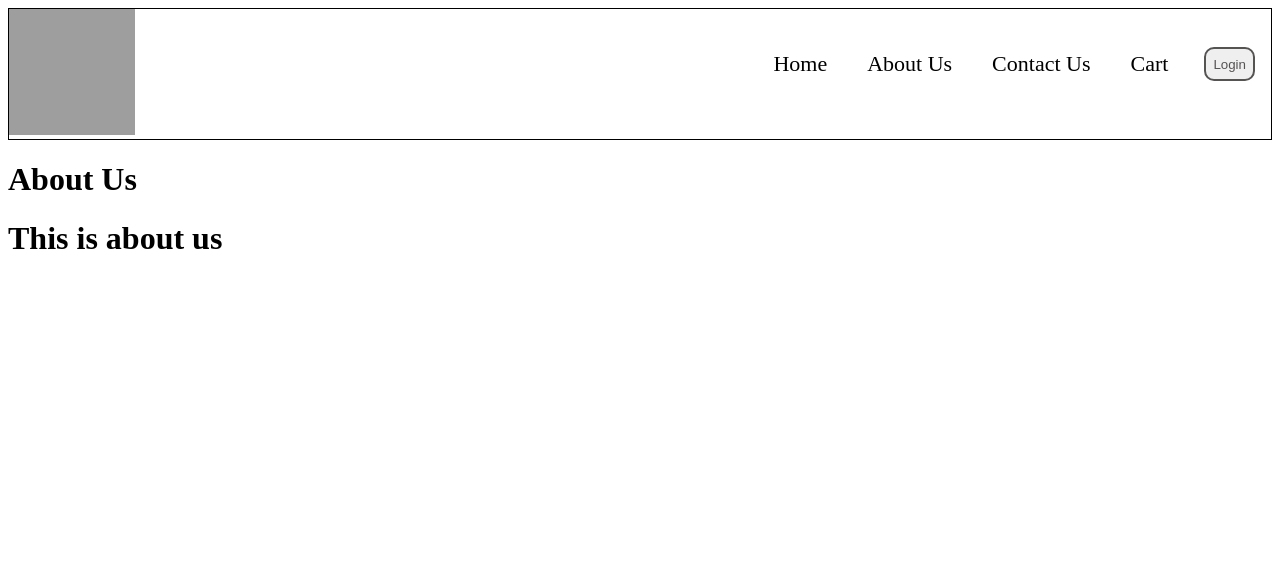
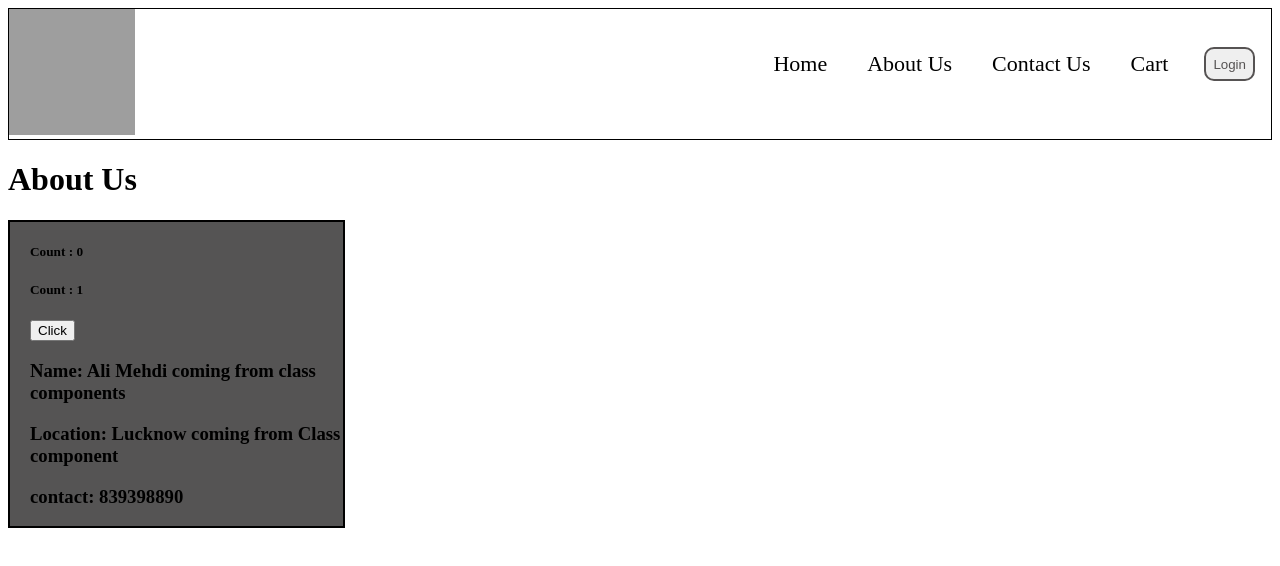
Before and after one commit to alimehdi9651/REACT, a React (Vite) app: page /about in a window 1280 px wide. Shown: the top 566 px of the page. Built offline with nearby package versions, Linux system fonts and the light colour scheme; grey boxes are pictures that could not be loaded.

Commit message:
ep 7 running

```diff
--- a/index.css
+++ b/index.css
@@ -107,3 +107,12 @@ display: inline-block; */
     align-items: center;
 
 }
+.User-Card{
+    background-color: #555454;
+    width: 26vw;
+    border: 2px solid black;
+    margin-top: 15px;
+}
+.User-Card *{
+    margin-left: 20px;
+}
--- a/src/components/About.js
+++ b/src/components/About.js
@@ -1,9 +1,34 @@
-const About = () => {
-    return (
-        <div>
-            <h1>About Us</h1>
-            <h1>This is about us</h1>
-        </div>
-    );
-};
+import React from "react";
+import User from "./User";
+import UserClass from "./UserClass";
+
+class About extends React.Component{
+    constructor(props){
+        super(props)
+        console.log("parent Construstor render")
+    }
+    componentDidMount(){
+        console.log("parent componentDidMount")
+    }
+
+    render() {
+        console.log("parent Render")
+        return (
+            <div>
+                <h1>About Us</h1>
+                <UserClass name = {"Ali Mehdi coming from class components"}  location = {"Lucknow coming from Class component"}/>
+            </div>
+        );
+
+    }
+}
+
+// const About = () => {
+//     return (
+//         <div>
+//             <h1>About Us</h1>
+//             <UserClass name = {"Ali Mehdi coming from class components"}  location = {"Lucknow coming from Class component"}/>
+//         </div>
+//     );
+// };
 export default About
--- /dev/null
+++ b/src/components/User.js
@@ -0,0 +1,15 @@
+import { useState } from "react";
+
+const User = ({name, location}) => {
+    const [count] = useState(0)
+    return(
+        <div className="User-Card">
+            <h3>count : {count}</h3>
+            <h3>Name: {name}</h3>
+            <h3>Location: {location}</h3>
+            <h3>contact: 839398890</h3>
+
+        </div>
+    );
+}
+export default User;
--- /dev/null
+++ b/src/components/UserClass.js
@@ -0,0 +1,53 @@
+import React from "react";
+class UserClass extends React.Component {
+    constructor(props){
+        super(props)
+        this.state = {
+            count:0,
+            count2:1,
+        }
+        console.log("child Constructor")
+    }
+// Life cycle of Class Based Componenet(Iportant stuf): Whn the Class based Component render or Mounted or its instance is created
+//  then at firstly its Construstor() is invocked then render() will invocked and finally componentDidMount() will invoke
+
+
+
+    componentDidMount() {  // this function used for api calls because this will invoked after our component is rendered
+        console.log("Child ComponentDidMount")
+    }
+    render(){
+        console.log("Child render")
+        const {count, count2} = this.state
+        return(
+            <div className="User-Card">
+                <h5>Count : {count}</h5>
+                <h5>Count : {count2}</h5>
+                <button onClick={() => {
+                    this.setState({
+                        count: this.state.count + 1,
+                        count2: this.state.count2 + 1,
+                    })
+                }}>
+                    Click
+                </button>
+
+                <h3>Name: {this.props.name}</h3>
+                <h3>Location: {this.props.location}</h3>
+                <h3>contact: 839398890</h3>
+
+            </div>
+        );
+    }
+}
+
+export default UserClass
+
+
+// life cycle of parent-child class based component
+// parent Construstor
+//  parent Render
+// child Constructor
+// Child render
+// Child ComponentDidMount
+// parent componentDidMount
```
